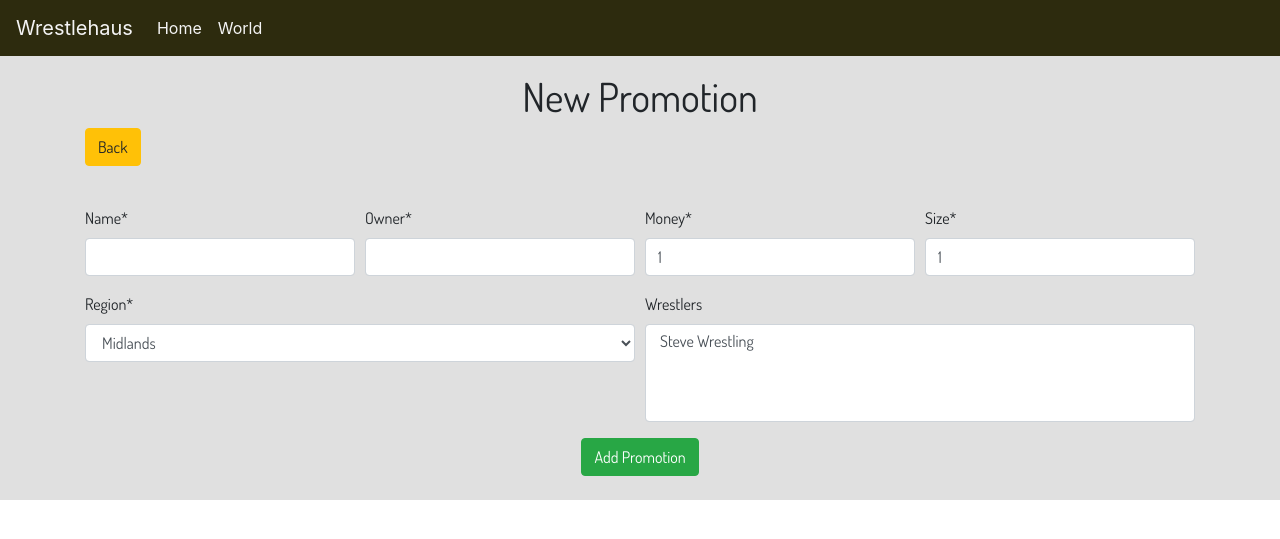
After one commit to JackSnowdon/wrestlehaus, a Django app: page /world/add_promotion/ in a window 1280 px wide. The commit adds this page. Shown: the top 539 px of the page. Run offline with Django 3.2, Linux system fonts and the light colour scheme; data comes from the database, SQL or seed files in the repository; both versions use the stored data as it was after the commit; parts of the project's set-up code (start-up, migrations or seed data) failed here and were passed over; some libraries are stand-ins or nearby versions.

Commit message:
crud for promotions created

```diff
--- a/static/css/styles.css
+++ b/static/css/styles.css
@@ -74,3 +74,25 @@
 .world-list-delete:hover {
     color: red;
 }
+
+.wrestler-move-list {
+    padding: 0;
+}
+
+.wrestler-move-list a {
+    font-size: 20px;
+    color: black;
+    text-decoration: none;
+    transition: all 0.35s ease-in-out;
+    -moz-transition: all 0.35s ease-in-out;
+    -webkit-transition: all 0.35s ease-in-out;
+    -o-transition: all 0.35s ease-in-out;
+}
+
+.wrestler-move-list a:hover {
+    color: teal;
+}
+
+.wrestler-single-move {
+    list-style-type: none;
+}
--- a/world/forms.py
+++ b/world/forms.py
@@ -16,3 +16,10 @@ class MoveForm(forms.ModelForm):
     class Meta:
         model = Move
         fields = '__all__'
+
+
+class PromotionForm(forms.ModelForm):
+
+    class Meta:
+        model = Promotion
+        fields = '__all__'
--- a/world/models.py
+++ b/world/models.py
@@ -57,7 +57,24 @@ class Wrestler(models.Model):
 
 class Promotion(models.Model):
     name = models.CharField(max_length=255)
+    owner = models.CharField(max_length=255)
     wrestlers = models.ManyToManyField(Wrestler, related_name='promotions', blank=True,)
+    s = "Scotland"
+    n = "North"
+    m = "Midlands"
+    so = "South"
+    i = "Ireland"
+    REGIONCHOICES = (
+        (s, "Scotland"),
+        (n, "North"),
+        (m, "Midlands"),
+        (so, "South"),
+        (i, "Ireland"),
+    )
+    region = models.CharField(max_length=10,
+        choices=REGIONCHOICES, default="Midlands")
+    size = models.PositiveIntegerField(validators=[MinValueValidator(1), MaxValueValidator(100)], default=1)
+    money = models.PositiveIntegerField(validators=[MinValueValidator(1), MaxValueValidator(100)], default=1)
 
     def __str__(self):
         return self.name
--- /dev/null
+++ b/world/templates/add_promotion.html
@@ -0,0 +1,52 @@
+{% extends 'base.html' %} {% load static %} {% load crispy_forms_tags %} {% block page_title %} | Add Promotion {% endblock %} {% block content %}
+
+<div class="row">
+    <div class="col-12 text-center">
+        <h1>New Promotion</h1>
+    </div>
+</div>
+
+<div class="row">
+    <div class="col-12 mb-3">
+        <a href="{% url 'promotions' %}" role="button" class="btn btn-warning" aria-disabled="false">Back</a>
+    </div>
+</div>
+
+
+<form role="form" method="post" id="new_promotion" action="{% url 'add_promotion' %}">
+    <div class="form-group body-text">
+        {% csrf_token %}
+        <br>
+        <div class="form-row">
+            <div class="form-group col-md-3 mb-0">
+                {{ promotion_form.name|as_crispy_field }}
+            </div>
+            <div class="form-group col-md-3 mb-0">
+                {{ promotion_form.owner|as_crispy_field }}
+            </div>
+            <div class="form-group col-md-3 mb-0">
+                {{ promotion_form.money|as_crispy_field }}
+            </div>
+            <div class="form-group col-md-3 mb-0">
+                {{ promotion_form.size|as_crispy_field }}
+            </div>
+        </div>
+        <div class="form-row">
+            <div class="form-group col-md-6 col-12 mb-0">
+                {{ promotion_form.region|as_crispy_field }}
+            </div>
+            <div class="form-group col-md-6 col-12 mb-0">
+                {{ promotion_form.wrestlers|as_crispy_field }}
+            </div>
+        </div>
+        <div class="row">
+            <div class="col-12 text-center">
+                <input class="btn btn-success" id="submit_promotion" name="commit" type="submit" value="Add Promotion">
+            </div>
+        </div>
+        <br>
+    </div>
+</form>
+
+
+{% endblock %}
--- a/world/templates/world_index.html
+++ b/world/templates/world_index.html
@@ -5,6 +5,7 @@
         <div class="jumbotron">
             <h1>World Index</h1>
             <hr>
+            <a href="{% url 'promotions' %}" role="button" class="btn btn-warning" aria-disabled="false">Promtions</a>
         </div>
     </div>
 </div>
@@ -14,7 +15,7 @@
         <div class="row text-center">
             <div class="col-12">
                 <h2>Wrestlers: </h2>
-                <a href="{% url 'add_wrestler' %}" role="button" class="btn btn-warning" aria-disabled="false">Add Wrestler</a>
+                <a href="{% url 'add_wrestler' %}" role="button" class="btn btn-warning" aria-disabled="false">Add Wrester</a>
             </div>
         </div>
         <hr> {% for w in wrestlers %}
--- a/world/urls.py
+++ b/world/urls.py
@@ -11,4 +11,9 @@ urlpatterns = [
     path(r'edit_move/<int:pk>', edit_move, name="edit_move"),
     path(r'delete_move/<int:pk>', delete_move, name="delete_move"),
     path(r'single_move/<int:pk>', single_move, name="single_move"),
+    path('promotions/', promotions, name="promotions"),
+    path('add_promotion/', add_promotion, name="add_promotion"),
+    path(r'edit_promotion/<int:pk>', edit_promotion, name="edit_promotion"),
+    path(r'delete_promotion/<int:pk>', delete_promotion, name="delete_promotion"),
+    path(r'single_promotion/<int:pk>', single_promotion, name="single_promotion"),
 ]
--- a/world/views.py
+++ b/world/views.py
@@ -86,3 +86,47 @@ def delete_move(request, pk):
 def single_move(request, pk):
     move = get_object_or_404(Move, pk=pk)
     return render(request, "single_move.html", {"move": move})
+
+
+def promotions(request):
+    promos = Promotion.objects.order_by("name")
+    return render(request, "promotions.html", {"promos": promos})
+
+
+def add_promotion(request):
+    if request.method == "POST":
+        promotion_form = PromotionForm(request.POST)
+        if promotion_form.is_valid():
+            promotion = promotion_form.save(commit=False)
+            promotion.save()
+            messages.error(request, 'Added {0}'.format(promotion.name), extra_tags='alert')
+            return redirect("promotions")
+    else:
+        promotion_form = PromotionForm()
+    return render(request, "add_promotion.html", {"promotion_form": promotion_form})
+
+
+def edit_promotion(request, pk):
+    this_promotion = Promotion.objects.get(pk=pk)
+    if request.method == "POST":
+        promotion_form = PromotionForm(request.POST, instance=this_promotion)
+        if promotion_form.is_valid():
+            promotion = promotion_form.save(commit=False)
+            promotion.save()
+            messages.error(request, 'Edited {0}'.format(promotion.name), extra_tags='alert')
+            return redirect("promotions")
+    else:
+        promotion_form = PromotionForm(instance=this_promotion)
+    return render(request, "edit_promotion.html", {"promotion_form": promotion_form, "this_promotion": this_promotion})
+
+
+def delete_promotion(request, pk):
+    instance = Promotion.objects.get(pk=pk)
+    messages.error(request, 'Deleted {0}'.format(instance.name), extra_tags='alert')
+    instance.delete()
+    return redirect(reverse('promotions'))
+
+
+def single_promotion(request, pk):
+    promo = get_object_or_404(Promotion, pk=pk)
+    return render(request, "single_promotion.html", {"promo": promo})
```
Also changed, not shown: world/templates/edit_promotion.html (added, +52 -0 lines), world/templates/promotions.html (added, +25 -0 lines), world/templates/single_promotion.html (added, +37 -0 lines), world/templates/single_wrestler.html (+23 -8 lines), db.sqlite3, world/migrations/0002_promotion_region.py (added), world/migrations/0003_auto_20200310_1930.py (added).
